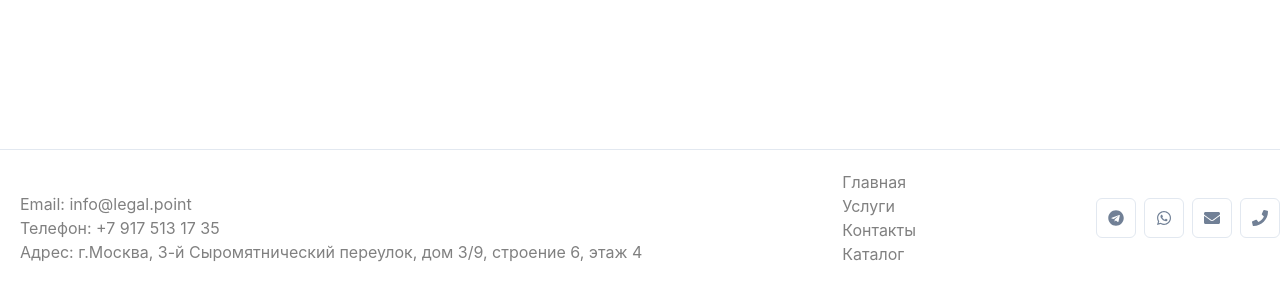
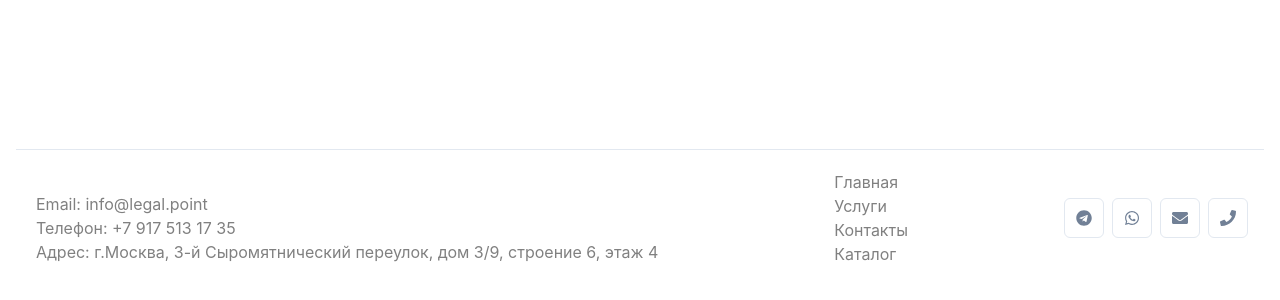
Before and after one commit to Oldnesss/Legal.Point, a React (Vite) app in the folder client/: page /firms in a window 1280 px wide. Shown: the part 498-798 px from the top of the page. Built offline with nearby package versions, Linux system fonts and the light colour scheme; no server answers.

Commit message:
fix nav__link

```diff
--- a/client/src/components/styles/common.css
+++ b/client/src/components/styles/common.css
@@ -1,15 +1,14 @@
 .container {
   max-width: 1980px;
   margin: 0 auto;
-  /* padding: 0 30px; */
+  padding: 0 1rem;
   /* min-width: 100%; */
   display: flex;
   flex-direction: column;
-  min-height: 100svh; /*small viewport height*/
+  /* position: relative; */
+  min-height: 100svh; /* small viewport height */
 
 }
-
-
 
 /* .main {
   flex: 1 1 auto;
@@ -19,5 +18,4 @@
   margin-top: auto;
   width: 100%;
   gap: 5px;
-
 }
--- a/client/src/components/ui/Footer.tsx
+++ b/client/src/components/ui/Footer.tsx
@@ -91,7 +91,7 @@ function Footer(): JSX.Element {
         </Box>
 
         <Box>
-          <Flex direction="column">
+          <Flex direction="column" padding="0 1rem 0 0">
             <HStack spacing="2">
               {/* Telegram */}
               <Link href="https://t.me/" isExternal>
--- a/client/src/components/ui/NavBar.tsx
+++ b/client/src/components/ui/NavBar.tsx
@@ -66,16 +66,17 @@ function NavBar(): JSX.Element {
         as="nav"
         align="center"
         justify="space-between"
-        padding="1rem"
+        padding="1rem 2rem 1rem"
         transition="transform 0.4s"
         borderBottom={isScrolled ? '1px solid' : 'none'} // Условное применение border
         borderColor={colorMode === 'dark' ? 'gray.700' : 'gray.200'}
         position="fixed"
         width="100%"
+        max-width="1980px"
         top="0"
         left="0"
         right="0"
-        zIndex="99"
+        zIndex="999"
         backgroundColor={
           isScrolled
             ? colorMode === 'dark'
@@ -110,8 +111,8 @@ function NavBar(): JSX.Element {
         <Spacer />
 
         {/* Навигационные ссылки */}
-        <div className="navbar4ik">
-          <Flex align="center" justify="center" flex="1">
+        <div className="nav__link">
+          <Flex align="center" justify="center" flex="1" padding='0 3rem 0'>
             <Box display={['none', 'none', 'flex']} gap="1rem">
               <ChakraLink
                 as={ReactRouterLink}
```
